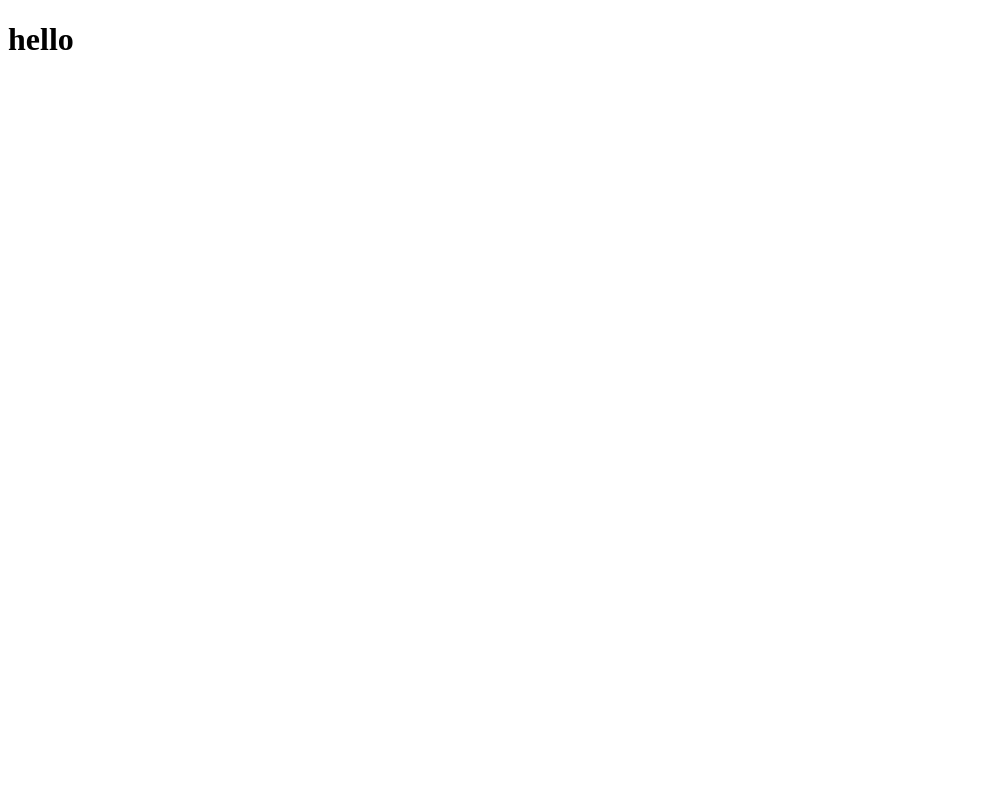
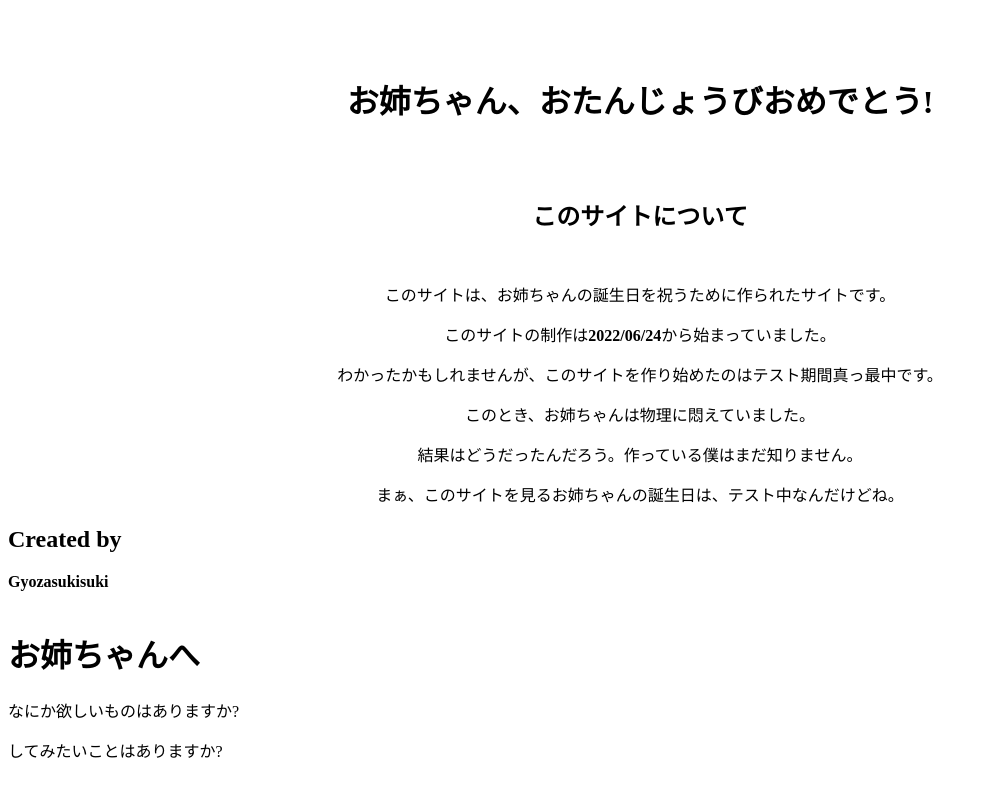
Before and after one commit to gyozasukisuki/to-my-sister, a plain HTML site: page index.html in a window 1280 px wide. Shown: the whole page, without its empty margins (0-988 px from the left). Drawn offline with Linux system fonts and the light colour scheme.

Commit message:
Update index.html

```diff
--- a/index.html
+++ b/index.html
@@ -1,12 +1,32 @@
 <!DOCTYPE html>
 
 <html>
-
-  <head>
-    <title>To my sister</title>
-  </head>
-  <body>
-    <h1>hello</h1>
-  </body>
-
+    <head>
+        <title>To sister 2022</title>
+        <link rel="stylesheet" href="./style.css"/>
+    </head>
+    <body>
+        <div style="text-align: center;">
+            <h1 style="margin-top: 2cm;">お姉ちゃん、おたんじょうびおめでとう!</h1>
+        </div>
+        <div style="text-align: center; margin-top: 2cm;" id="about">
+            <h2 style="margin-bottom: 50px;">このサイトについて</h2>
+            <p>このサイトは、お姉ちゃんの誕生日を祝うために作られたサイトです。</p>
+            <p>このサイトの制作は<b>2022/06/24</b>から始まっていました。</p>
+            <p>わかったかもしれませんが、このサイトを作り始めたのはテスト期間真っ最中です。</p>
+            <p>このとき、お姉ちゃんは物理に悶えていました。</p>
+            <p>結果はどうだったんだろう。作っている僕はまだ知りません。</p>
+            <p>まぁ、このサイトを見るお姉ちゃんの誕生日は、テスト中なんだけどね。</p>
+        </div>
+        <div id="createdby">
+            <h2>Created by</h2>
+            <b>Gyozasukisuki</b>
+        </div>
+        <br>
+        <div id="tosister">
+            <h1>お姉ちゃんへ</h1>
+            <p>なにか欲しいものはありますか?</p>
+            <p>してみたいことはありますか?</p>
+        </div>
+    </body>
 </html>
```
